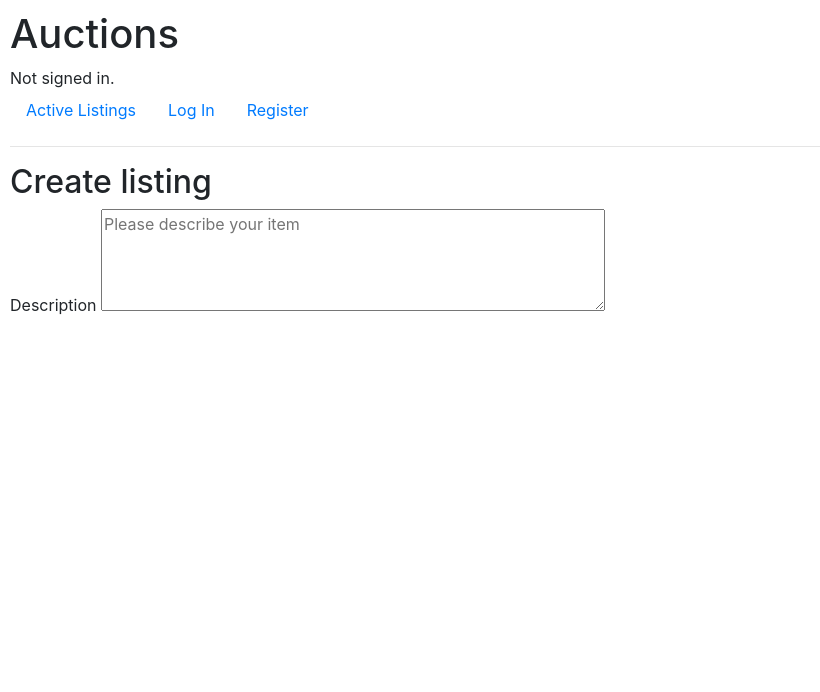
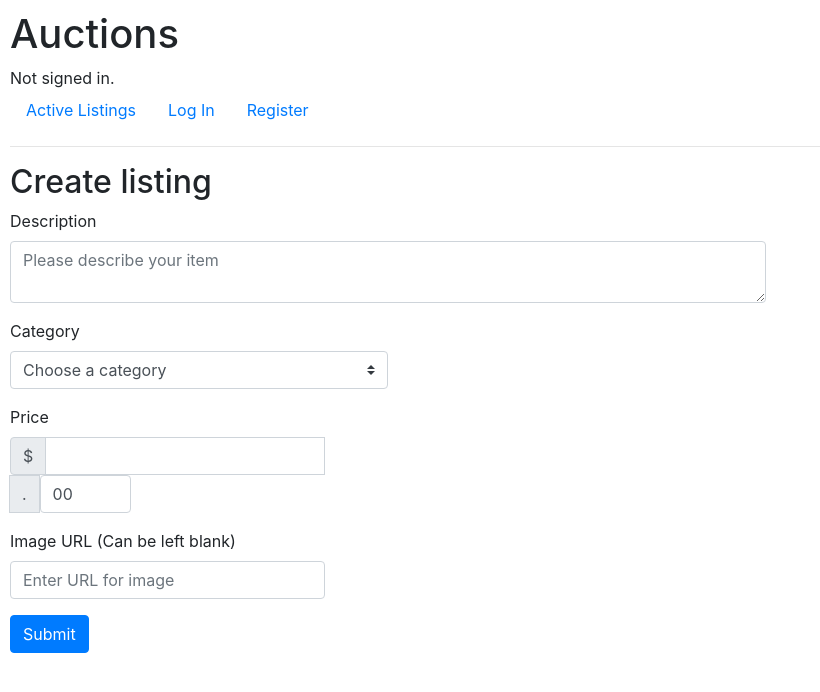
Before and after one commit to SinanErbezci/cs50w_tut, a Django app: page /create_listing in a window 1280 px wide. Shown: the top 692 px of the page, without its empty margins (0-820 px from the left). Run offline with Django 5.2, Linux system fonts and the light colour scheme; some libraries are stand-ins or nearby versions.

Commit message:
new stuff

```diff
--- a/project1/commerce/auctions/templates/auctions/create_listing.html
+++ b/project1/commerce/auctions/templates/auctions/create_listing.html
@@ -3,10 +3,41 @@
 {% block body %}
     <h2>Create listing</h2>
 
+    {% if message %}
+        <div class="alert alert-danger" role="alert">
+            {{message}}
+        </div>
+    {% endif %}
     <form action="{% url 'create_listing' %}" method="post">
+        {% csrf_token %}
+        <label for="desc">Description</label>
         <div class="form-group">
-            <label for="desc">Description</label>
-            <textarea  id="desc" placeholder="Please describe your item" rows="4" cols="40" maxlength="256"></textarea>
+            <textarea class="form-control" id="desc" placeholder="Please describe your item" name="description" style="width: 60%;" maxlength="256"></textarea>
         </div>
+        <label for="category">Category</label>
+        <div class="form-group">
+            <select class="custom-select" id="category" name="category" style="width: 30%;">
+                <option selected disabled >Choose a category </option>
+                {% for key, value in category_dict.items %}
+                    <option value="{{key}}">{{value}}</option>
+                {% endfor %}
+            </select>
+        </div>
+        <label for="price">Price</label>
+        <div class="input-group mb-3 w-25">
+            <div class="input-group-prepend">
+              <span class="input-group-text">$</span>
+            </div>
+            <input type="number" class="form-control" id="price" name="price-1">
+            <div class="input-group-append">
+                <span class="input-group-text">.</span>
+                <input type="number" class="form-control" name="price-2" style="width: 30%;"  maxlength="2" value="00" max="99">
+            </div>
+        </div>
+        <label for="image">Image URL (Can be left blank)</label>
+        <div class="form-group w-25">
+            <input type="text" class="form-control" name="url" placeholder="Enter URL for image">
+        </div>
+        <button type="submit" class="btn btn-primary">Submit</button>
     </form>
 {% endblock %}
--- a/project1/commerce/auctions/views.py
+++ b/project1/commerce/auctions/views.py
@@ -3,8 +3,9 @@ from django.db import IntegrityError
 from django.http import HttpResponse, HttpResponseRedirect
 from django.shortcuts import render
 from django.urls import reverse
-
-from .models import User
+from django.core.validators import URLValidator
+from django.core.exceptions import ValidationError
+from .models import User, Auctions
 
 
 def index(request):
@@ -63,6 +64,40 @@ def register(request):
         return render(request, "auctions/register.html")
 
 def create_listing(request):
+
+    category_dict = Auctions.CATEGORY_CHOICES
+    message = ""
     if request.method == "POST":
-        pass
-    return render(request, "auctions/create_listing.html")
+        desc = request.POST.get("description",False)
+        category = request.POST.get("category", False)
+        url = request.POST.get("url",False)
+        price1 = request.POST.get("price-1",False)
+        price2 = request.POST.get("price-2")
+        print(category)
+        if not desc:
+            message = "Please Enter description"
+        elif not category:
+            message = "Please Select category"
+        elif not price1 or not price1.isdigit():
+            message = "Please Enter Price"
+        elif url:
+            validate = URLValidator()
+            try:
+                validate(url)
+            except ValidationError as e:
+                message = e.message
+
+        price = int(price1) + (int(price2)/100.0)
+        new_item = Auctions.objects.create(
+            description=desc, category=category, image=url, price=price
+            )
+        new_item.save()
+        print(price)
+        return render(request, "auctions/create_listing.html", {
+            "category_dict": category_dict,
+            "message": message
+            })
+
+    return render(request, "auctions/create_listing.html", {
+        "category_dict": category_dict
+    })
```
Also changed, not shown: project1/commerce/auctions/migrations/0002_auctions_bids_comments.py (added), project1/commerce/db.sqlite3.
